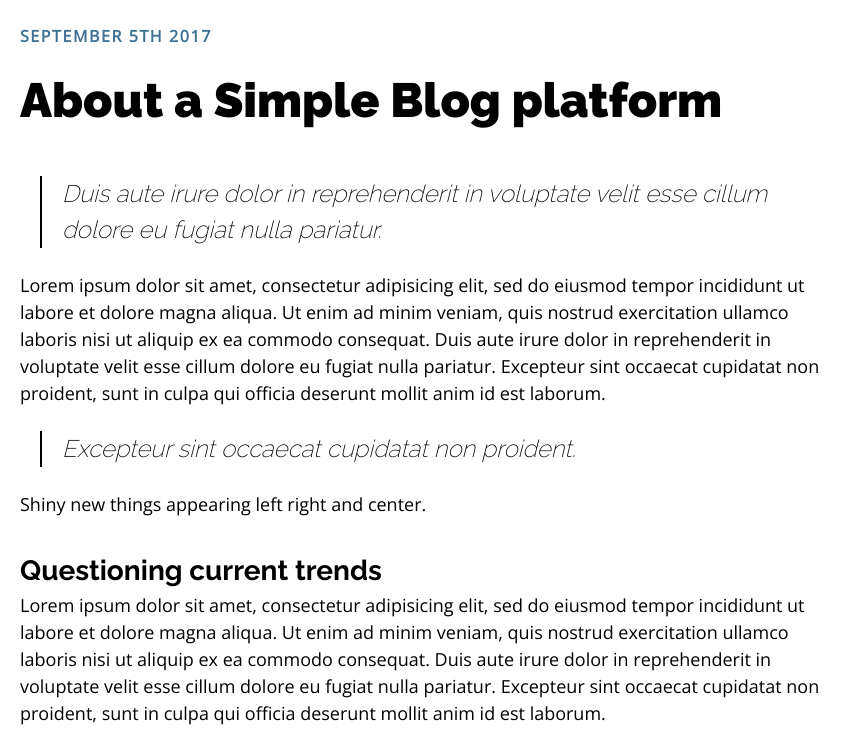
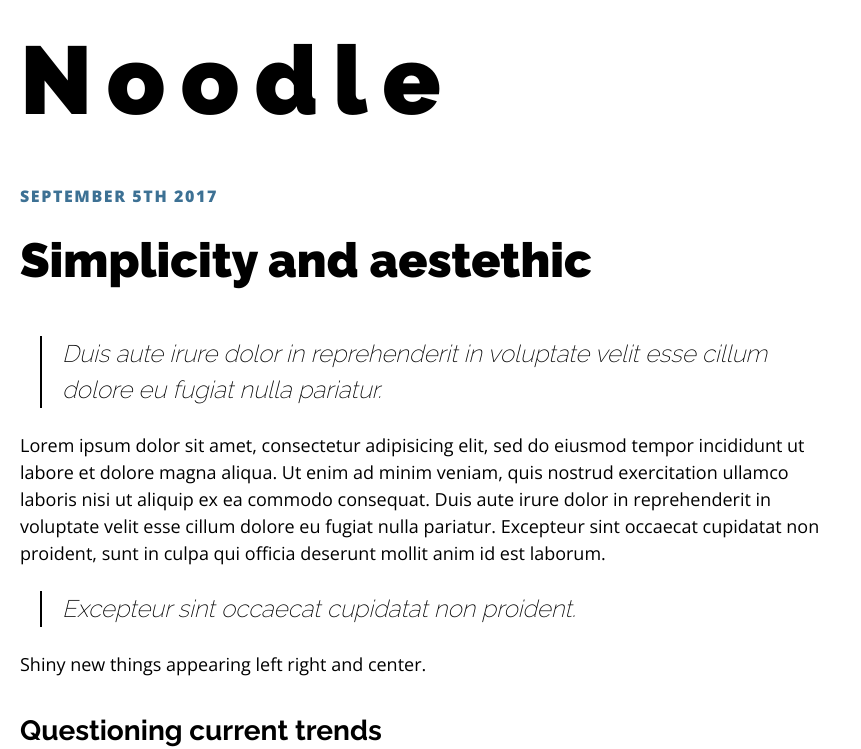
Before and after one commit to simeonkerkola/noodle-blog-ui, a plain HTML site: page index.html in a window 1280 px wide. Shown: the top 749 px of the page, without its empty margins (0-861 px from the left). Drawn offline with nearby package versions, Linux system fonts and the light colour scheme.

Commit message:
Rename to Noodle

```diff
--- a/css/style.css
+++ b/css/style.css
@@ -6,6 +6,19 @@ body {
 }
 
 /*verdana*/
+
+.header {
+  max-width: 800px;
+  padding-left: .75rem;
+}
+
+h1 {
+  font-family: Raleway;
+  font-weight: 800;
+  font-size: 6.0rem;
+  letter-spacing: 15px;
+  margin: 0;
+}
 
 .blog-container {
   max-width: 800px;
@@ -17,7 +30,7 @@ h2 {
   font-family: Raleway;
   font-weight: 900;
   font-size: 3.0rem;
-  margin-top: 1.0rem
+  margin-top: .75rem;
 }
 
 .date {
@@ -27,7 +40,10 @@ h2 {
   color: #3d7194;
   text-transform: uppercase;
   letter-spacing: .1rem;
-  margin: 0rem auto 1.0rem;
+}
+
+.post {
+  margin-top: 1.0rem
 }
 
 blockquote {
@@ -69,19 +85,42 @@ hr.post-divider, hr.last-post{
   color: inherit;
 }
 
-.copyright {
-  padding: auto .4rem auto .4rem;
+.copyright{
+  padding: 0 .2rem;
   border-bottom: 1px solid transparent;
   transition: border-bottom 0.5s, color 0.5s;
   text-decoration: none;
 }
 
 .copyright:hover {
-    color: black;
-    border-bottom-color: #a1a1a1;
+  color: black;
+  border-bottom-color: #a1a1a1;
 }
-/*body {
-  font-family: sans-serif;
-  font-size: 16px;
-  line-height: 1.5;
-}*/
+
+/* TODO - nice gradiant bottom border and transition
+.copyright{
+  padding: 0 .2rem;
+  border-bottom: 1px solid transparent;
+  -webkit-transition: background 0.5s, color 0.5s;
+-moz-transition: background 0.5s, color 0.5s;
+-o-transition: background 0.5s, color 0.5s;
+-ms-transition: background 0.5s, color 0.5s;
+  transition: background 0.5s ease, color 0.5s;
+  text-decoration: none;
+}
+
+.copyright:hover {
+  color: black;
+  background:
+    linear-gradient(
+      to left,
+      rgba(255, 255, 255, 1),
+      rgba(161,161,161, 1),
+      rgba(161,161,161, 1),
+      rgba(255, 255, 255, 1)
+    )
+    center
+    bottom
+    no-repeat;
+  background-size:120% 1px;
+  */
--- a/index.html
+++ b/index.html
@@ -4,15 +4,18 @@
   <meta charset="utf-8">
   <title>Simple Blog</title>
   <link rel="stylesheet" href="css/style.css">
-  <link href="https://fonts.googleapis.com/css?family=Raleway:200,700,900|Open+Sans:300" rel="stylesheet">
+  <link href="https://fonts.googleapis.com/css?family=Raleway:200,700,900|Open+Sans:300,800" rel="stylesheet">
 </head>
 <body>
+  <div class="header">
+    <h1>Noodle</h1>
+  </div>
   <div class="blog-container">
 
     <div class="post">
       <p class="date">September 5th 2017</p>
 
-      <h2>About a Simple Blog platform</h2>
+      <h2>Simplicity and aestethic</h2>
 
       <blockquote cite="">
         Duis aute irure dolor in reprehenderit in voluptate velit
```
Also changed, not shown: README.md, 1 other file.
